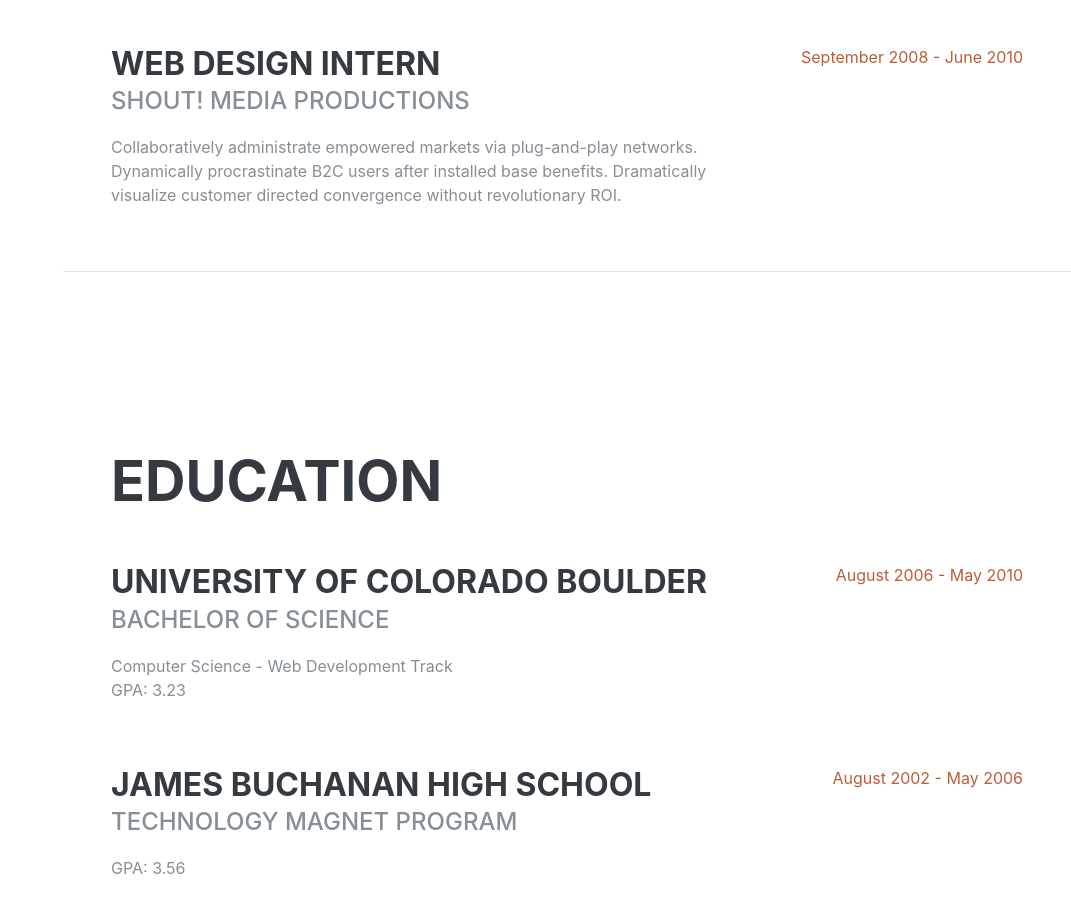
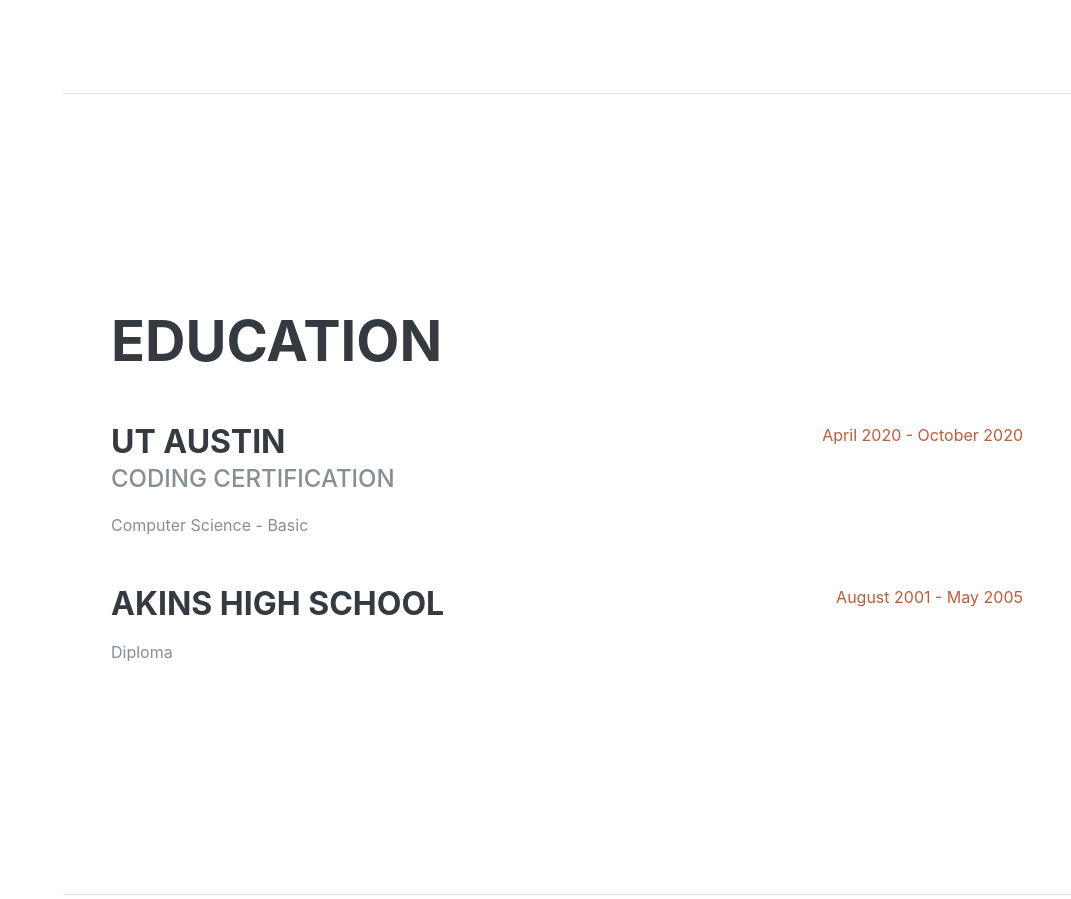
Before and after one commit to kholder777/Kevin_Holder_Portfolio, a plain HTML site: page index.html in a window 1280 px wide. Shown: the part 1697-2596 px from the top of the page, without its empty margins (209-1280 px from the left). Drawn offline with nearby package versions, Linux system fonts and the light colour scheme; a web font is replaced by a local one.

```diff
--- a/index.html
+++ b/index.html
@@ -154,22 +154,6 @@
                         <span class="text-primary">July 1999 - Present</span>
                     </div>
                 </div>
-
-                <div class="resume-item d-flex flex-column flex-md-row justify-content-between">
-                    <div class="resume-content">
-                        <h3 class="mb-0">Web Design Intern</h3>
-                        <div class="subheading mb-3">Shout! Media Productions</div>
-                        <p>
-                            Collaboratively administrate empowered markets via plug-and-play
-                            networks. Dynamically procrastinate B2C users after installed
-                            base benefits. Dramatically visualize customer directed
-                            convergence without revolutionary ROI.
-                        </p>
-                    </div>
-                    <div class="resume-date text-md-right">
-                        <span class="text-primary">September 2008 - June 2010</span>
-                    </div>
-                </div>
             </div>
         </section>
 
@@ -181,24 +165,25 @@
 
                 <div class="resume-item d-flex flex-column flex-md-row justify-content-between mb-5">
                     <div class="resume-content">
-                        <h3 class="mb-0">University of Colorado Boulder</h3>
-                        <div class="subheading mb-3">Bachelor of Science</div>
-                        <div>Computer Science - Web Development Track</div>
-                        <p>GPA: 3.23</p>
+                        <h3 class="mb-0">UT Austin</h3>
+                        <div class="subheading mb-3">Coding Certification</div>
+                        <div>Computer Science - Basic</div>
                     </div>
                     <div class="resume-date text-md-right">
-                        <span class="text-primary">August 2006 - May 2010</span>
+                        <span class="text-primary">April 2020 - October 2020</span>
                     </div>
                 </div>
 
                 <div class="resume-item d-flex flex-column flex-md-row justify-content-between">
                     <div class="resume-content">
-                        <h3 class="mb-0">James Buchanan High School</h3>
-                        <div class="subheading mb-3">Technology Magnet Program</div>
-                        <p>GPA: 3.56</p>
+                        <h3 class="mb-0">Akins High School</h3>
+                        <div class="subheading mb-3"></div>
+                        <p>
+                            Diploma
+                        </p>
                     </div>
                     <div class="resume-date text-md-right">
-                        <span class="text-primary">August 2002 - May 2006</span>
+                        <span class="text-primary">August 2001 - May 2005</span>
                     </div>
                 </div>
             </div>
@@ -208,7 +193,7 @@
 
         <section class="resume-section p-3 p-lg-5 d-flex align-items-center" id="skills">
             <div class="w-100">
-                <h2 class="mb-5">Skills</h2>
+                <h2 class="mb-5">Skills I hope to aquire</h2>
 
                 <div class="subheading mb-3">Programming Languages &amp; Tools</div>
                 <ul class="list-inline dev-icons">
```
